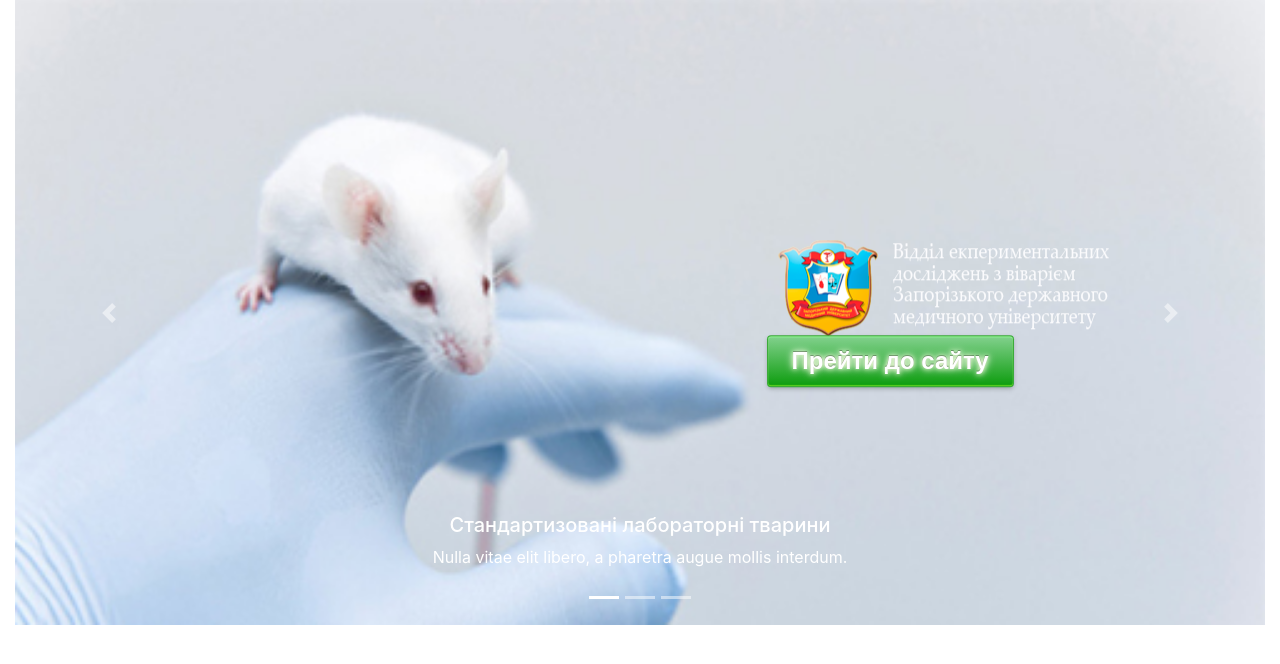
After one commit to pruhlo/backend, a Django app: template vedv/web/department/templates/department/start_page1.html in a window 1280 px wide. The commit adds this page. Shown: the top 664 px of the page. Run offline with Django 3.2, Linux system fonts and the light colour scheme; the template is opened without the code that fills it, so the values that code supplies are empty.

Commit message:
Finish start_page

```diff
--- a/vedv/web/analis/views.py
+++ b/vedv/web/analis/views.py
@@ -3,7 +3,6 @@ from django.http import StreamingHttpResponse
 from .diuretic import *
 from .make_describe_excel import *
 import os
-
 
 def get_home(request):
     return render(request, 'analis/home.html')
--- a/vedv/web/assets/css/button.css
+++ b/vedv/web/assets/css/button.css
@@ -1,6 +1,13 @@
+.btn-logo {
+  position: absolute;
+  top: 50%;
+  left: 75%;
+  transform: translate(-50%, -50%);
+}
+
 button.button4 {
   position: relative;
-  display: inline-block;
+  /* display: inline-block; */
   font-family: Arial,Helvetica,FreeSans,"Liberation Sans","Nimbus Sans L",sans-serif;
   font-size: 1.5em;
   font-weight: 700;
@@ -34,3 +41,20 @@ button.button4:active {
 @keyframes pulsate {
   50% {color: #fff; text-shadow: 0 -1px rgba(0,0,0,.3), 0 0 5px #ffd, 0 0 8px #fff;}
 }
+
+@media (max-width: 768px) {
+  .btn-logo {
+    position: relative;
+    transform: none;
+    top: 0px;
+    left: 0px;
+    background-color: #007bff;
+  }
+
+}
+
+@media (max-width: 364px) {
+  .logo-vedv {
+    display: none;
+  }
+}
--- a/vedv/web/department/templates/department/header.html
+++ b/vedv/web/department/templates/department/header.html
@@ -1,6 +1,7 @@
 {% load static %}
 
   <!-- header-start -->
+  <div class="container-fluid">
     <nav class="navbar navbar-expand-lg navbar-light bg-primary">
         <a class="navbar-brand" href="http://zsmu.edu.ua"> <img src= "{% static "img/logo_54_50.png" %}" alt=""></a>
         <button class="navbar-toggler" type="button" data-toggle="collapse" data-target="#navbarSupportedContent" aria-controls="navbarSupportedContent" aria-expanded="false" aria-label="Toggle navigation">
@@ -36,4 +37,5 @@
           </form>
         </div>
     </nav>
+  </div>
 <!-- header-end -->
--- /dev/null
+++ b/vedv/web/department/templates/department/start_page1.html
@@ -0,0 +1,110 @@
+{% comment %} {% extends "base.html" %} {% endcomment %}
+{% load static %}
+<!doctype html>
+<html lang="en">
+  <head>
+    <!-- Required meta tags -->
+    <meta charset="utf-8">
+    <meta name="viewport" content="width=device-width, initial-scale=1, shrink-to-fit=no">
+
+    <!-- Bootstrap CSS -->
+    <link rel="stylesheet" href="https://cdn.jsdelivr.net/npm/bootstrap@4.5.3/dist/css/bootstrap.min.css" integrity="sha384-TX8t27EcRE3e/ihU7zmQxVncDAy5uIKz4rEkgIXeMed4M0jlfIDPvg6uqKI2xXr2" crossorigin="anonymous">
+
+<link rel="stylesheet" type="text/css" href="{% static "../assets/css/button.css"%}">
+ <!-- <link rel="re icon" type="" href="rat.png"> -->
+ <link rel="shortcut icon" src="{% static "../assets/img/rat.png" %}" type="image/png">
+    <title>Відділ експериментальних досліджень з віварієм</title>
+  </head>
+  <body>
+
+    <!-- Optional JavaScript; choose one of the two! -->
+
+    <!-- Option 1: jQuery and Bootstrap Bundle (includes Popper) -->
+    <script src="https://code.jquery.com/jquery-3.5.1.slim.min.js" integrity="sha384-DfXdz2htPH0lsSSs5nCTpuj/zy4C+OGpamoFVy38MVBnE+IbbVYUew+OrCXaRkfj" crossorigin="anonymous"></script>
+    <script src="https://cdn.jsdelivr.net/npm/bootstrap@4.5.3/dist/js/bootstrap.bundle.min.js" integrity="sha384-ho+j7jyWK8fNQe+A12Hb8AhRq26LrZ/JpcUGGOn+Y7RsweNrtN/tE3MoK7ZeZDyx" crossorigin="anonymous"></script>
+
+<!-- Carousel -->
+<div class="container-fluid">
+<div class="row">
+    <div class="col-12 item">
+    <div id="carouselExampleCaptions" class="carousel slide" data-ride="carousel">
+  <ol class="carousel-indicators">
+    <li data-target="#carouselExampleCaptions" data-slide-to="0" class="active"></li>
+    <li data-target="#carouselExampleCaptions" data-slide-to="1"></li>
+    <li data-target="#carouselExampleCaptions" data-slide-to="2"></li>
+  </ol>
+
+  <!-- Wrapper for slides -->
+  <div class="carousel-inner">
+
+    <div class="carousel-item active">
+      <div class="button d-flex d-md-block" style="position: absolute; top: 50%; left: 75%; transform: translate(-50%, -50%);">
+        <img class= "mg-fluid" src="{% static "../assets/img/logo.png" %}" style="justify-content: center;">
+
+        <!-- Button-->
+        <a href="{% url "home_page" %}"> <button type="button" class="button4">Прейти до сайту</button></a>
+    </div>
+
+    <img src="{% static "../assets/img/11.jpg" %}" class="d-block w-100" alt="...">
+
+      <div class="carousel-caption d-none d-md-block">
+        <h5>Стандартизовані лабораторні тварини</h5>
+        <p>Nulla vitae elit libero, a pharetra augue mollis interdum.</p>
+      </div>
+    </div>
+
+    <div class="carousel-item">
+         <div class="button d-flex d-md-block" style="position: absolute; top: 50%; left: 75%; transform: translate(-50%, -50%);">
+        <img class= "mg-fluid" src="{% static "../assets/img/logo.png" %}" style="justify-content: center;">
+
+        <!-- Button-->
+        <a href="{% url "home_page" %}"> <button type="button" class="button4">Прейти до сайту</button></a>
+    </div>
+
+    <img src="{% static "../assets/img/22.jpg" %}" class="d-block w-100" alt="...">
+
+      <div class="carousel-caption d-none d-md-block">
+        <h5>Організація експериментальних досліджень</h5>
+        <p>Lorem ipsum dolor sit amet, consectetur adipiscing elit.</p>
+      </div>
+    </div>
+
+    <div class="carousel-item">
+         <div class="button d-flex d-md-block" style="position: absolute; top: 50%; left: 75%; transform: translate(-50%, -50%);">
+        <img class= "mg-fluid" src="{% static "../assets/img/logo.png" %}" style="justify-content: center;">
+
+       <!-- Button-->
+       <a href="{% url "home_page" %}"> <button type="button" class="button4">Прейти до сайту</button></a>
+    </div>
+
+    <img  src="{% static "../assets/img/33.jpg" %}" class="d-block w-100" alt="...">
+
+      <div class="carousel-caption d-none d-md-block">
+        <h5>Догляд та утримання лабораторних тварин</h5>
+        <p>Praesent commodo cursus magna, vel scelerisque nisl consectetur.</p>
+      </div>
+    </div>
+  </div>
+
+  <!-- Left and right controls -->
+  <a class="carousel-control-prev" href="#carouselExampleCaptions" role="button" data-slide="prev">
+    <span class="carousel-control-prev-icon" aria-hidden="true"></span>
+    <span class="sr-only">Previous</span>
+  </a>
+  <a class="carousel-control-next" href="#carouselExampleCaptions" role="button" data-slide="next">
+    <span class="carousel-control-next-icon" aria-hidden="true"></span>
+    <span class="sr-only">Next</span>
+  </a>
+
+</div>
+</div>
+
+
+</div>
+</div>
+<!-- END Carousel -->
+
+
+
+  </body>
+</html>
--- a/vedv/web/department/urls.py
+++ b/vedv/web/department/urls.py
@@ -5,7 +5,7 @@ from django.conf import settings
 from django.conf.urls.static import static
 
 urlpatterns = [
-    path('home_page', get_home_page, name="home_page"),
+    path('about_vedv', get_home_page, name="about_vedv"),
     path('', get_start_page, name="start_page"),
 ]
 urlpatterns += static(settings.STATIC_URL, document_root = settings.STATIC_ROOT)
--- a/vedv/web/templates/base.html
+++ b/vedv/web/templates/base.html
@@ -1,3 +1,4 @@
+{% load static %}
 <!DOCTYPE html>
 <html lang="en">
 
@@ -5,6 +6,8 @@
     <meta charset="UTF-8">
     <meta name="viewport" content="width=device-width, initial-scale=1.0">
     <link rel="stylesheet" href="https://cdn.jsdelivr.net/npm/bootstrap@4.5.3/dist/css/bootstrap.min.css">
+    <link rel="stylesheet" type="text/css" href="{% static "../assets/css/button.css"%}">
+    <link rel="shortcut icon" src="../assets/img/rat.png" type="image/png">
     <title>
         {% block title %}
                 Document
```
Also changed, not shown: vedv/web/department/templates/department/footer.html (+6 -6 lines), vedv/web/department/templates/department/start.html (added, +77 -0 lines), vedv/web/department/templates/department/start_page.html (+38 -77 lines), vedv/web/department/templatetags/create_var.py (+11 -0 lines), vedv/web/assets/img/rat.png (added), vedv/web/department/migrations/__init__.py (deleted). Lines whose indentation alone changed are shown as unchanged.
